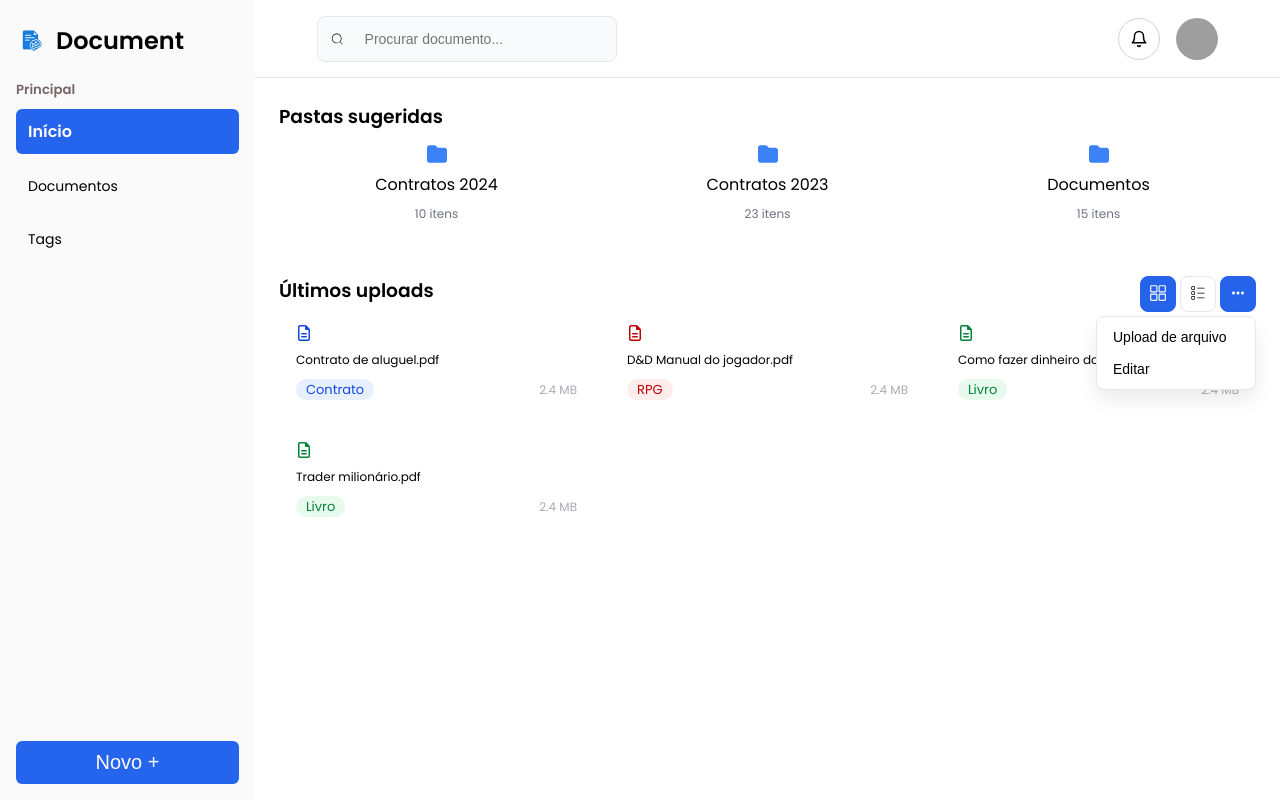
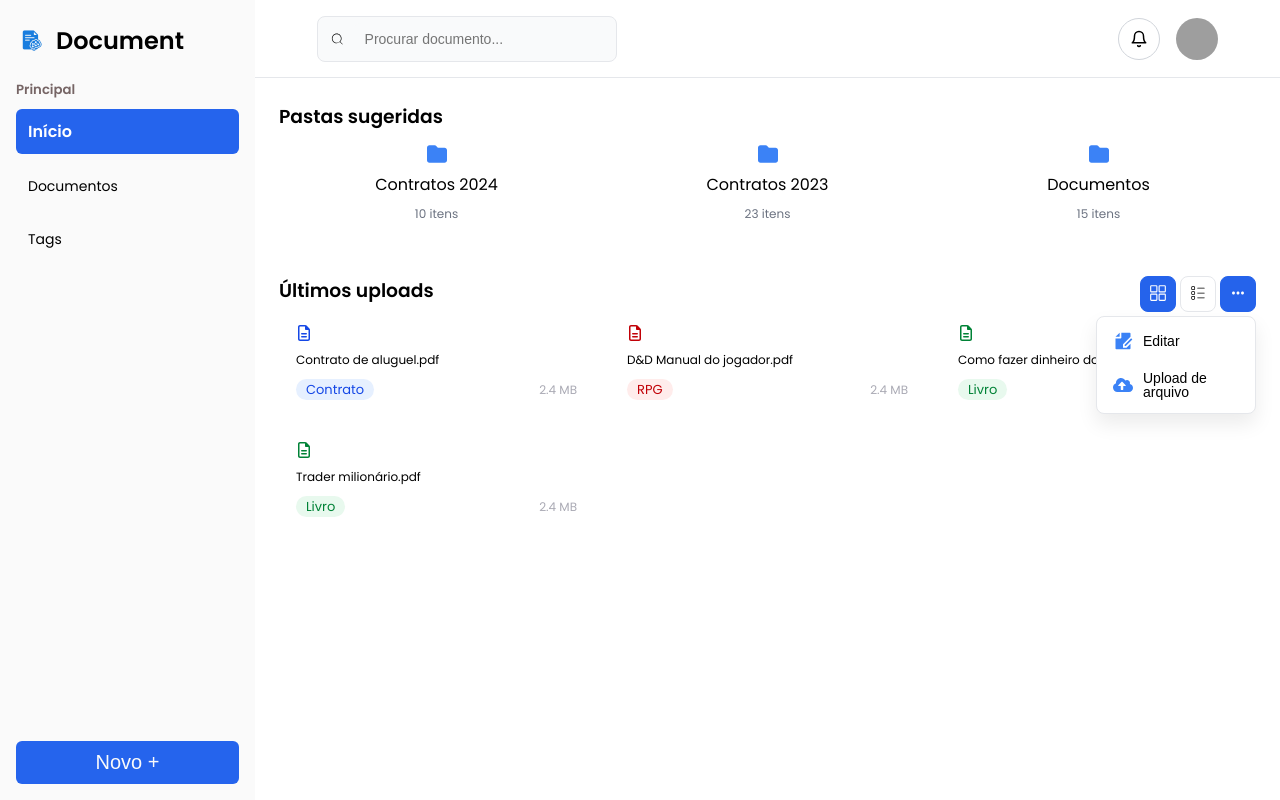
Before and after one commit to GustavoEmanuelGM/-document-rag-chat-front, a React (Vite) app: page / in a window 1280 px wide. Both pictures are taken after a click on the button 1238 px from the left and 294 px from the top of the page. Built offline with nearby package versions, Linux system fonts and the light colour scheme; grey boxes are pictures that could not be loaded.

Commit message:
add styles to options menu

```diff
--- a/src/pages/Documentos/Documentos.module.css
+++ b/src/pages/Documentos/Documentos.module.css
@@ -57,38 +57,57 @@
   color: #fff;
 }
 
+  /*POPUP*/
 .menuWrapper {
   position: relative;
 }
 
 .menu {
+  display: flex;
+  flex-direction: column;
   position: absolute;
   top: 40px;
   right: 0;
+
 
   background: #fff;
   border: 1px solid #e5e7eb;
   border-radius: 8px;
 
   box-shadow: 0 10px 20px rgba(0,0,0,0.08);
-  padding: 4px;
+  padding: 4px 0;
 
   min-width: 160px;
   z-index: 10;
 }
 
 .menu button {
+  display: flex;
+  align-items: center;
+  gap: 10px;
+
   width: 100%;
-  padding: 8px 12px;
+  padding: 10px 12px;
+
   background: none;
   border: none;
+  border-radius: 6px;
+
+  font-size: 14px;
+  line-height: 1;
   text-align: left;
-  font-size: 14px;
+
   cursor: pointer;
 }
 
 .menu button:hover {
   background-color: #f3f4f6;
+}
+
+.menu svg{
+  font-size: 20px;
+  flex-shrink: 0;
+  color: #3b82f6;
 }
 
 /*  GRID  */
--- a/src/pages/Documentos/index.jsx
+++ b/src/pages/Documentos/index.jsx
@@ -6,7 +6,8 @@ import styles from "./Documentos.module.css";
 import { IoGridOutline } from "react-icons/io5";
 import { CiBoxList } from "react-icons/ci";
 import { MdMoreHoriz } from "react-icons/md";
-
+import { FaCloudUploadAlt } from "react-icons/fa";
+import { RiFileEditFill } from "react-icons/ri";
 
 function Documents() {
   const [menuOpen, setMenuOpen] = useState(false);
@@ -40,14 +41,18 @@ function Documents() {
             <button
               className={`${styles.toggleBtn} ${menuOpen ? styles.active : ""}`}
               onClick={() => setMenuOpen(prev => !prev)}>
+
               <MdMoreHoriz />
 
             </button>
 
             {menuOpen && (
               <div className={styles.menu}>
-                <button>Upload de arquivo</button>
-                <button>Editar</button>
+
+                <button> <RiFileEditFill />Editar</button>
+
+                <button> <FaCloudUploadAlt />Upload de arquivo</button>
+
               </div>
             )}
           </div>
--- a/src/pages/Home/Home.module.css
+++ b/src/pages/Home/Home.module.css
@@ -85,6 +85,35 @@
   background-color: #f3f4f6;
 }
 
+.menu button {
+  display: flex;
+  align-items: center;
+  gap: 10px;
+
+  width: 100%;
+  padding: 10px 12px;
+
+  background: none;
+  border: none;
+  border-radius: 6px;
+
+  font-size: 14px;
+  line-height: 1;
+  text-align: left;
+
+  cursor: pointer;
+}
+
+.menu button:hover {
+  background-color: #f3f4f6;
+}
+
+.menu svg{
+  font-size: 20px;
+  flex-shrink: 0;
+  color: #3b82f6;
+}
+
 .grid {
   display: grid;
   grid-template-columns: repeat(auto-fill, minmax(250px, 1fr));
--- a/src/pages/Home/index.jsx
+++ b/src/pages/Home/index.jsx
@@ -7,6 +7,8 @@ import { useState } from "react";
 import { IoGridOutline } from "react-icons/io5";
 import { CiBoxList } from "react-icons/ci";
 import { MdMoreHoriz } from "react-icons/md";
+import { FaCloudUploadAlt } from "react-icons/fa";
+import { RiFileEditFill } from "react-icons/ri";
 
 function Home() {
   const [menuOpen, setMenuOpen] = useState(false);
@@ -59,12 +61,16 @@ function Home() {
 
               {menuOpen && (
                 <div className={styles.menu}>
-                  <button>Upload de arquivo</button>
-                  <button>Editar</button>
+
+                  <button> <RiFileEditFill />Editar</button>
+
+                  <button> <FaCloudUploadAlt />Upload de arquivo</button>
+
                 </div>
               )}
             </div>
           </div>
+
         </div>
 
         {/* LIST MODE */}
```
